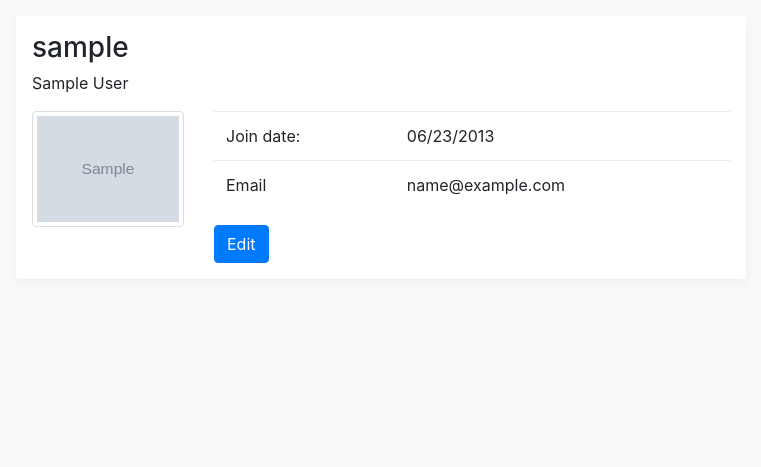
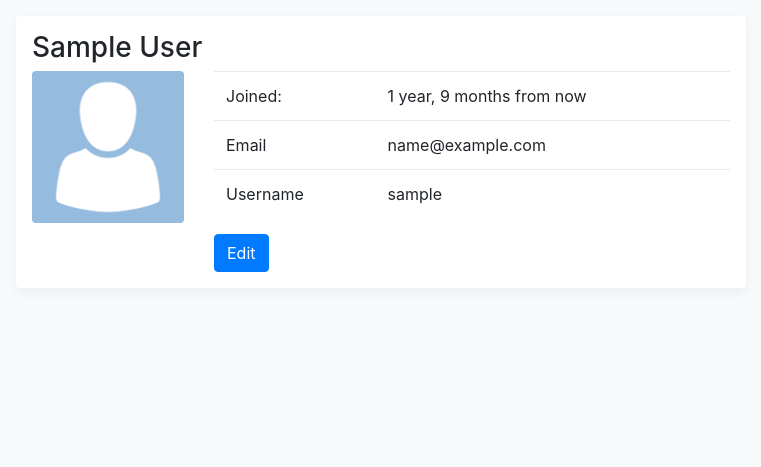
Before and after one commit to gyazbek/Gluten-Diary, a Django app: a page that uses gluten_diary/templates/users/user_detail.html in a window 1280 px wide. Shown: the part 56-523 px from the top of the page, without its empty margins (259-1020 px from the left). Run offline with Django 3.2, Linux system fonts and the light colour scheme; a user stored in the database is signed in; tables that the repository leaves empty hold one stand-in row (values such as "Sample post"); grey boxes marked "Sample" are stand-in pictures; parts of the project's set-up code (start-up, migrations or seed data) failed here and were passed over; some libraries are stand-ins or nearby versions.

Commit message:
Added entry visiblity options (published) and thumbnail to avatar images

```diff
--- a/config/settings/local.py
+++ b/config/settings/local.py
@@ -11,6 +11,7 @@
 ALLOWED_HOSTS = [
     "localhost",
     "0.0.0.0",
+    "192.168.1.8",
     "127.0.0.1",
 ]
 
--- a/config/views.py
+++ b/config/views.py
@@ -15,7 +15,7 @@
 
     def get_queryset(self):
         """Return the last five published food items."""
-        return Food.objects.filter(created_on__lte=timezone.now()).order_by('-created_on')[:5]
+        return Food.objects.filter(published=True,created_on__lte=timezone.now()).order_by('-created_on')[:5]
 
 
 
--- a/gluten_diary/food/models.py
+++ b/gluten_diary/food/models.py
@@ -26,6 +26,7 @@
         default=0,
         validators=[MaxValueValidator(10), MinValueValidator(0)]
      )
+    published = models.BooleanField(default=True)
     votes = models.IntegerField(default=0)
     created_on = models.DateTimeField(default=timezone.now)
 
--- a/gluten_diary/templates/users/user_detail.html
+++ b/gluten_diary/templates/users/user_detail.html
@@ -1,6 +1,7 @@
 {% extends "base.html" %}
 {% load static %}
-
+{% load thumbnail %}
+{% load humanize %}
 {% block title %}User: {{ object.username }}{% endblock %}
 
 {% block content %}
@@ -9,17 +10,16 @@
       <div class="my-3 p-3 bg-white rounded box-shadow">
         <div class="panel panel-info">
           <div class="panel-heading">
-            <h3 class="panel-title">{{ object.username }}</h3>
-            {% if object.name %}
-            <p>{{ object.name }}</p>
-            {% endif %}
+            <h3 class="panel-title">{{ object.user_avail_name }}</h3>
           </div>
           <div class="panel-body">
             <div class="row">
               <div class="col-md-3 col-lg-3 " align="center">
                 <div class="avatar-container">
                 {% if object.avatar %}
-                <img alt="User Pic" src="{{object.avatar}}" class="rounded img-thumbnail avatar">
+                {% thumbnail object.avatar "160x160" crop="center" as im %}
+                  <img alt="User Pic" class="img-thumbnail avatar" src="{{ im.url }}" width="{{ im.width }}" height="{{ im.height }}">
+                {% endthumbnail %}
                 {% else %}
                 <img alt="User Pic" src="{% static 'images/placeholder_avatar.png' %}" class="rounded img-responsive avatar">
                 {% endif %}
@@ -29,14 +29,18 @@
                 <table class="table">
                   <tbody>
                     <tr>
-                      <td>Join date:</td>
-                      <td>06/23/2013</td>
+                      <td>Joined:</td>
+                      <td>{{object.date_joined | naturaltime}}</td>
                     </tr>
                     {% if object == request.user %}
                     <tr>
-                      <td>Email</td>
-                      <td>{{object.email}}</td>
-                    </tr>
+                        <td>Email</td>
+                        <td>{{object.email}}</td>
+                      </tr>
+                      <tr>
+                          <td>Username</td>
+                          <td>{{object.username}}</td>
+                        </tr>
                     {% endif %}
                   </tbody>
                 </table>
--- a/gluten_diary/users/models.py
+++ b/gluten_diary/users/models.py
@@ -2,11 +2,12 @@
 from django.db import models
 from django.urls import reverse
 from django.utils.translation import ugettext_lazy as _
+from sorl import thumbnail
 
 
 class User(AbstractUser):
-    name = models.CharField(_("Name of User"), blank=True, max_length=255)
-    avatar = models.ImageField(blank=True, null=True)
+    name = models.CharField(_("Name"), blank=True, max_length=255)
+    avatar = thumbnail.ImageField(blank=True, null=True)
 
     def __str__(self):
         return self.username
--- a/gluten_diary/users/views.py
+++ b/gluten_diary/users/views.py
@@ -41,8 +41,7 @@
 
 class UserUpdateView(LoginRequiredMixin, UpdateView):
 
-    fields = ['name', 'username', 'email','avatar']
-    form = ProfileForm
+    form_class = ProfileForm
 
     # we already imported User in the view code above, remember?
     model = User
```
Also changed, not shown: config/settings/base.py (+7 -2 lines), gluten_diary/food/views.py (+8 -3 lines), gluten_diary/templates/users/user_form.html (+3 -8 lines), gluten_diary/users/forms.py (+12 -3 lines), gluten_diary/food/migrations/0005_food_published.py (added).
